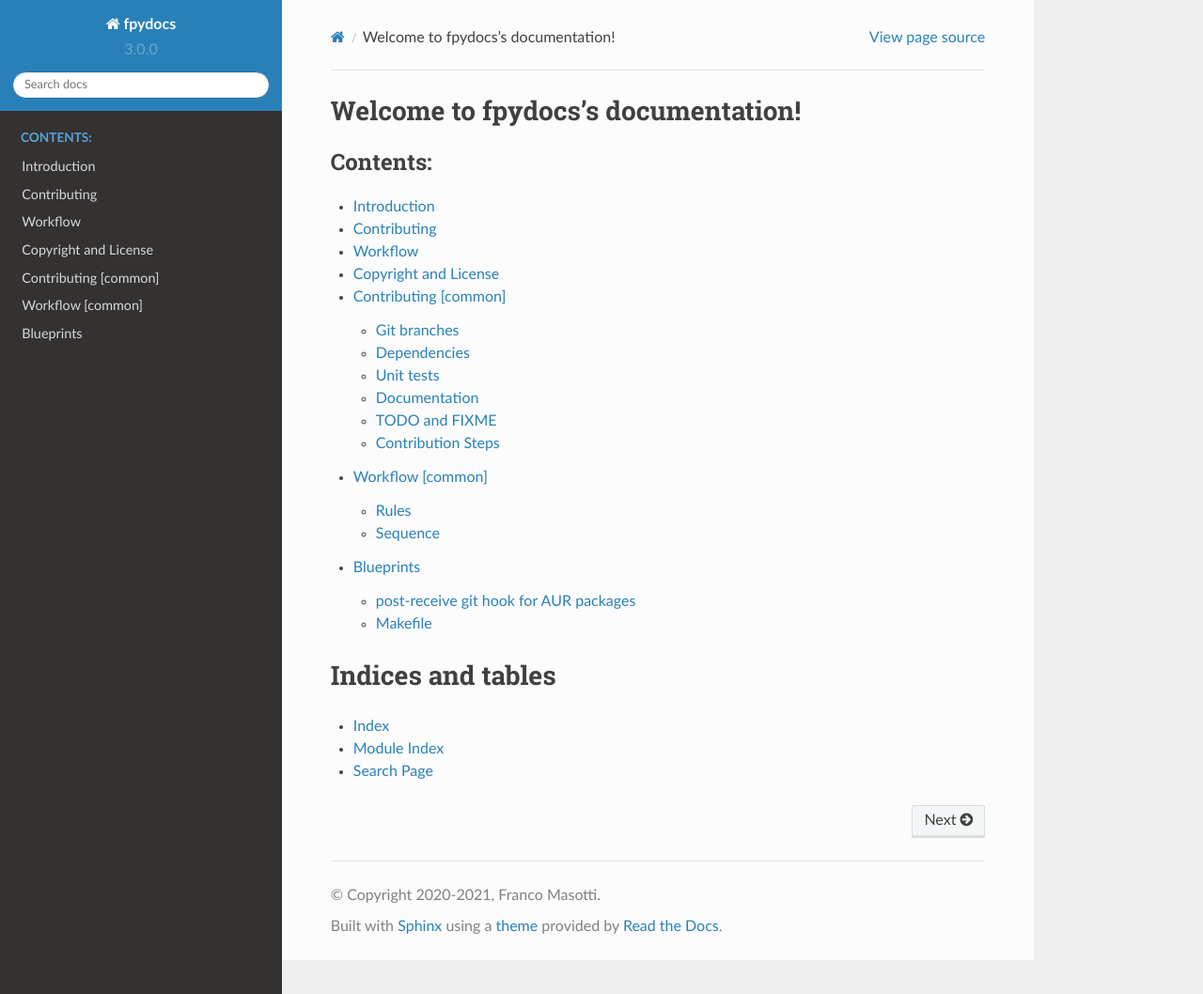
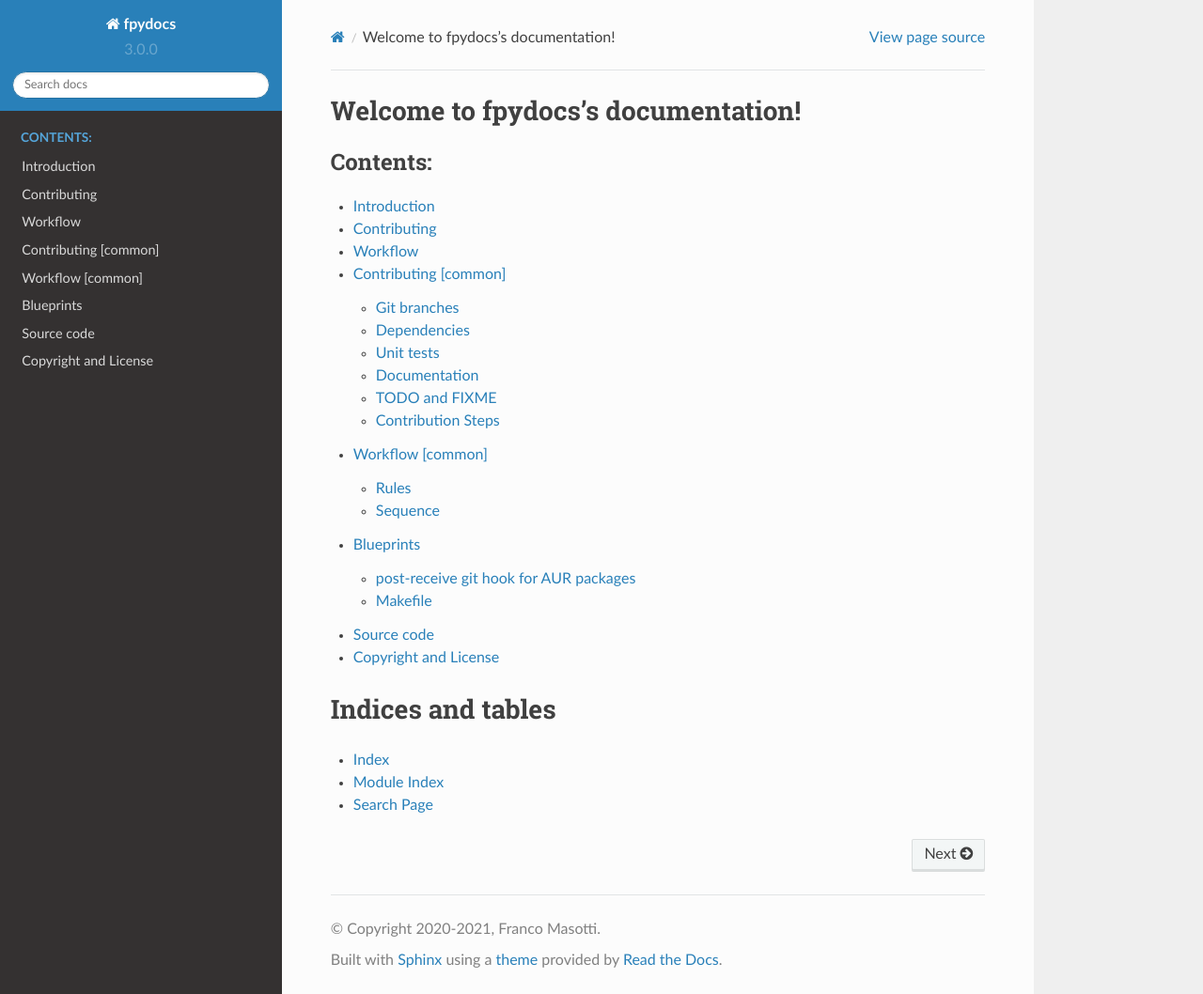
Before and after one commit to frnmst/fpydocs, a Sphinx documentation site: the page built from docs/index.rst, in a window 1280 px wide and 1058 px high. Shown: the whole window at 94% size. Built offline with Sphinx 7.4.7 and the Read the Docs theme 2.0.0, drawn with Linux system fonts in a browser that asks for light colours.

Commit message:
Added documentation page.

```diff
--- a/docs/index.rst
+++ b/docs/index.rst
@@ -13,10 +13,11 @@ Welcome to fpydocs's documentation!
    introduction
    contributing
    workflow
-   copyright_license
    contributing_common
    workflow_common
    blueprints
+   source_code
+   copyright_license
 
 Indices and tables
 ==================
--- /dev/null
+++ b/docs/source_code.rst
@@ -0,0 +1,6 @@
+Source code
+===========
+
+- https://software.franco.net.eu.org/frnmst/fpydocs
+- https://codeberg.org/frnmst/fpydocs
+- https://github.com/frnmst/fpydocs
```
